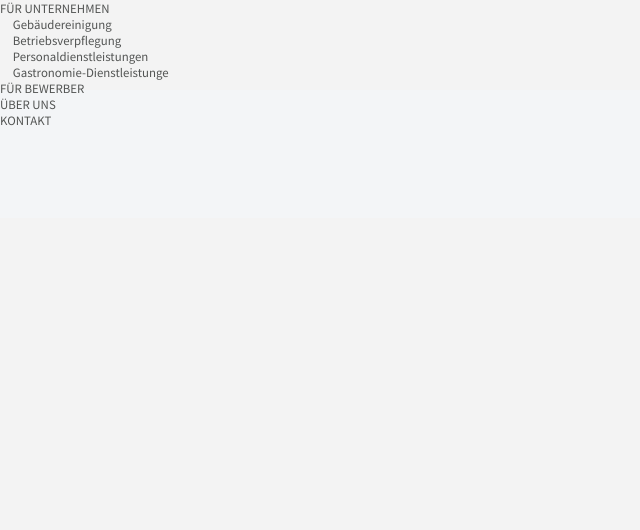
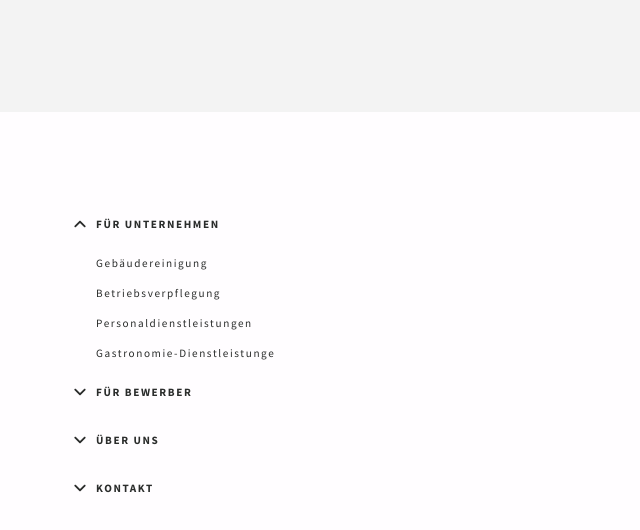
Before and after one commit to Zeberti19/IT-Solution-test-task, a plain HTML site: page task02/public/index.html in a window 1280 px wide. Both pictures are taken after a click on the element "FÜR UNTERNEHMEN". Shown: the whole page, without its empty margins (0-640 px from the left). Drawn offline with Linux system fonts and the light colour scheme; files that its build step writes are made by us from their sources.

Commit message:
[some_task] Добавлены наработки

```diff
--- a/task02/public/css/_common.css
+++ b/task02/public/css/_common.css
@@ -3,3 +3,8 @@ html, body
     height: 100%;
     width: 100%;
 }
+svg
+{
+    height: 100%;
+    width: 100%;
+}
--- a/task02/public/css/layout/layout01.css
+++ b/task02/public/css/layout/layout01.css
@@ -1,12 +1,14 @@
 .layout1__body {
     background: #f3f3f3;
     color: #525453;
+    font-size: 0.7rem;
     font-family: 'Source Sans Pro', sans-serif;
     margin: 0;
 }
 .main-content {
-    background: #f3f5f7;
+    background: #fffdff;
     padding: 5rem 4%;
+    min-height: calc(100% - 10rem);
     width: 92%;
 }
 @media (min-width: 1024px) {
--- a/task02/public/css/page02/page02.css
+++ b/task02/public/css/page02/page02.css
@@ -1,7 +1,3 @@
-html
-{
-    font-size: 0.9rem;
-}
 .article_simple
 {
     color: #525453;
--- a/task02/public/css/widgets/nav01.css
+++ b/task02/public/css/widgets/nav01.css
@@ -1,5 +1,31 @@
+.nav__item
+{
+    color: #2a2c2b;
+    font-weight: normal;
+    letter-spacing: 0.1rem;
+    margin: 1rem 0 0 0;
+}
+.nav__item_main
+{
+    font-weight: bold;
+}
 .nav__items_children
 {
     display: none;
-    margin: 0 0 0 1rem;
+    margin: 0 0 0 2rem;
 }
+.nav__item-header
+{
+    display: flex;
+    align-items: center;
+}
+.nav__item-svg
+{
+    height: 2rem;
+    width: 2rem;
+    transform: rotate(-90deg);
+}
+.nav__item-svg_closed
+{
+    transform: rotate(90deg);
+}
--- a/task02/public/index.html
+++ b/task02/public/index.html
@@ -9,19 +9,20 @@
     <link rel="stylesheet" href="css/_common.css">
     <link rel="stylesheet" href="css/layout/layout01.css">
     <link rel="stylesheet" href="css/widgets/nav01.css">
-    <link rel="stylesheet" href="css/page01/page01.css">
+    <link rel="stylesheet" href="css/page02/page02.css">
 
+    <script src="js/_common/helpers/HtmlHelper.js"></script>
     <script src="js/widgets/nav01.js"></script>
     <script src="js/page02/Page02Model.js"></script>
     <script src="js/page02/Page02View.js"></script>
     <script src="js/page02/Page02Controller.js"></script>
 
     <link rel="preconnect" href="https://fonts.gstatic.com">
-    <link href="https://fonts.googleapis.com/css2?family=Source+Sans+Pro:ital,wght@0,400;0,700;1,700&display=swap" rel="stylesheet">
+    <link href="https://fonts.googleapis.com/css2?family=Source+Sans+Pro:wght@400;700&display=swap" rel="stylesheet">
 </head>
 <body class="layout1__body">
-    <header id="header_main" class="header_main"></header>
-    <main class="main-content">
+    <header class="header_main"></header>
+    <main id="main-content" class="main-content">
     </main>
     <footer class="footer_main"></footer>
 </body>
--- /dev/null
+++ b/task02/public/js/_common/helpers/HtmlHelper.js
@@ -0,0 +1,7 @@
+class HtmlHelper{
+    static encode(str){
+        let temp = document.createElement('div');
+        temp.textContent = str;
+        return (temp.innerHTML);
+    }
+}
--- a/task02/public/js/page02/Page02View.js
+++ b/task02/public/js/page02/Page02View.js
@@ -5,7 +5,7 @@ class Page02View {
 
     drawNav(data){
         const Nav01=new Nav01Widget('nav01' );
-        document.getElementById('header_main').innerHTML=Nav01.draw(data);
+        document.getElementById('main-content').innerHTML=Nav01.draw(data);
         Nav01.init();
     }
 }
--- a/task02/public/js/widgets/nav01.js
+++ b/task02/public/js/widgets/nav01.js
@@ -1,7 +1,10 @@
 'use strict';
+//TODO сделать рефакторинг
 class Nav01Widget {
 
     _HtmlSelectors={};
+
+    _arrowSvg='<svg version="1.2" xmlns="http://www.w3.org/2000/svg" xmlns:xlink="http://www.w3.org/1999/xlink" overflow="visible" preserveAspectRatio="none" viewBox="0 0 34 34" xml:space="preserve" y="0px" x="0px" id="Layer_1_1605199411491" width="32" height="32"><g transform="translate(1, 1)"><style type="text/css">	.st0_1605199411491{fill:#2A2C2B;}</style><g>	<path d="M13.5,22c-0.3,0-0.5-0.1-0.7-0.3c-0.4-0.4-0.4-1,0-1.4l4.3-4.3l-4.3-4.3c-0.4-0.4-0.4-1,0-1.4s1-0.4,1.4,0l5,5   c0.4,0.4,0.4,1,0,1.4l-5,5C14,21.9,13.8,22,13.5,22z" class="st0_1605199411491" vector-effect="non-scaling-stroke"/></g></g></svg>';
 
     constructor(id = null)
     {
@@ -10,36 +13,20 @@ class Nav01Widget {
         //
         this._HtmlSelectors.item='nav__item';
         this._HtmlSelectors.item_main='nav__item_main';
+        this._HtmlSelectors.itemSvg='nav__item-svg';
+        this._HtmlSelectors.itemSvg_closed='nav__item-svg_closed';
         this._HtmlSelectors.itemHeader='nav__item-header';
         this._HtmlSelectors.items_children='nav__items_children';
         this._HtmlSelectors.itemHeaderText='nav__item-header-text';
     }
 
-    /**
-     * Показывает все родительские пункты меню в КОМПАКТНОМ виде для указаного пункта меню
-     *
-     * @param item Пункт меню
-     * @private
-     */
-    _showParentsByItem(item){
-        console.log('_showParentsByItem');
-        while(item)
+    init(){
+        const items = document.getElementById(this._HtmlSelectors.id)
+            .getElementsByClassName(this._HtmlSelectors.itemHeaderText);
+        let self=this;
+        for( let n=0; n<items.length; n++ )
         {
-            console.log(item);
-            //условие выхода - это когда мы дошли до первого уровня дерева
-            if (item.classList.contains(this._HtmlSelectors.item_main)) break;
-            console.log('не вышли');
-            //
-            let itemParent = item.parentElement;
-            //показываем родительский блок с элементами меню, но ВСЕ элементы, кроме данного скрываем, чтобы не мешались
-            itemParent.style.display='block';
-            for(let n=0; n<itemParent.children.length; n++)
-            {
-                if (item === itemParent.children[n]) continue;
-                itemParent.children[n].style.display='none';
-            }
-            //
-            item = itemParent.parentElement;
+            items[n].onclick=function(){ self._toggleChildren(this); };
         }
     }
 
@@ -54,15 +41,59 @@ class Nav01Widget {
         for(let n=0; n<elements.length; n++)
         {
             elements[n].style.display='none';
+            this._setItemOpen(elements[n].parentElement, false);
         }
     }
 
+    _setItemOpen(item, open = true){
+        console.log('_setItemOpen');
+        console.log(item);
+        let svgContainer = false;
+        if (item.children && item.children.length>1)
+        {
+            svgContainer = item.getElementsByClassName(this._HtmlSelectors.itemSvg)[0];
+            if (open)
+            {
+                svgContainer.classList.remove(this._HtmlSelectors.itemSvg_closed);
+            }
+            else
+            {
+                svgContainer.classList.add(this._HtmlSelectors.itemSvg_closed);
+            }
+        }
+    }
+
+    /**
+     * Показывает все родительские пункты меню в КОМПАКТНОМ виде для указаного пункта меню
+     *
+     * @param item Пункт меню
+     * @private
+     */
+    _showParentsByItem(item){
+        while(item)
+        {
+            //условие выхода - это когда мы дошли до первого уровня дерева
+            if (item.classList.contains(this._HtmlSelectors.item_main)) break;
+            //
+            let itemChildren = item.parentElement;
+            //показываем родительский блок с элементами меню, но ВСЕ элементы, кроме данного скрываем, чтобы не мешались
+            itemChildren.style.display='block';
+            this._setItemOpen(itemChildren.parentElement);
+            for(let n=0; n<itemChildren.children.length; n++)
+            {
+                if (item === itemChildren.children[n]) continue;
+                itemChildren.children[n].style.display='none';
+                this._setItemOpen(itemChildren.children[n], false);
+            }
+            //
+            item = itemChildren.parentElement;
+        }
+    }
     _toggleChildren(element){
         /**
          * Контейнер дочерних пунктов меню, который надо показать/скрыть
          */
         const itemsChildren=element.parentElement.nextSibling;
-        console.log(itemsChildren);
         //если нет потомков, то ничего делать не надо
         if (!itemsChildren) return;
         //если "itemsChildren" невидимый, то показываем
@@ -70,11 +101,13 @@ class Nav01Widget {
         {
             //скрываем все элементы "items_children", чтобы потом показать только нужные
             this._hideItemsChildrenAll();
+            this._setItemOpen(itemsChildren.parentElement);
             //потом показываем  элемент "itemsChildren" и всех его потомков
             itemsChildren.style.display='block';
             for(let n=0; n<itemsChildren.children.length; n++)
             {
                 itemsChildren.children[n].style.display='block';
+                //this._setItemVisible(itemsChildren.children[n]);
             }
             //в завершении показываем все родительские пункты меню в компактном режиме
             this._showParentsByItem(itemsChildren.parentElement);
@@ -82,12 +115,16 @@ class Nav01Widget {
         //если "itemsChildren" видимый, то скрываем
         else
         {
+            console.log('_toggleChildren hide');
             let item = itemsChildren.parentElement.parentElement;
-            console.log(item);
+            console.log(itemsChildren.parentElement,);
+            this._setItemOpen(itemsChildren.parentElement, false);
             //скрываем элемент "items_children", но показываем все соседние пункты меню (если они есть)
             for(let n=0; n<item.children.length; n++)
             {
                 item.children[n].style.display='block';
+                console.log(item.children[n]);
+                this._setItemOpen(item.children[n], false);
             }
             itemsChildren.style.display='none';
         }
@@ -97,8 +134,13 @@ class Nav01Widget {
         const selectors = this._HtmlSelectors;
         let itemMainClass = isMain? ' ' +  selectors.item_main : '';
         let html='';
+        let itemSvg=(data.children && data.children.length) ?
+            '<div class="' + selectors.itemSvg + ' ' + selectors.itemSvg_closed + '">' + this._arrowSvg + '</div>'
+            : '';
         html += '<div class="' + selectors.item + itemMainClass + '" >';
-        html += '<div class="' + selectors.itemHeader + '"><span class="' + selectors.itemHeaderText +'">' + data.name + '</span></div>';
+        html += '<div class="' + selectors.itemHeader + '">' +
+            itemSvg + '<span class="' + selectors.itemHeaderText +'">' + HtmlHelper.encode( data.name ) + '</span>' +
+            '</div>';
         if (data.children && data.children.length)
         {
             html += '<div class="' + selectors.items_children + '">';
@@ -123,14 +165,4 @@ class Nav01Widget {
 
         return html;
     }
-
-    init(){
-        const items = document.getElementById(this._HtmlSelectors.id)
-            .getElementsByClassName(this._HtmlSelectors.itemHeaderText);
-        let self=this;
-        for( let n=0; n<items.length; n++ )
-        {
-            items[n].onclick=function(){ self._toggleChildren(this); };
-        }
-    }
 }
```
